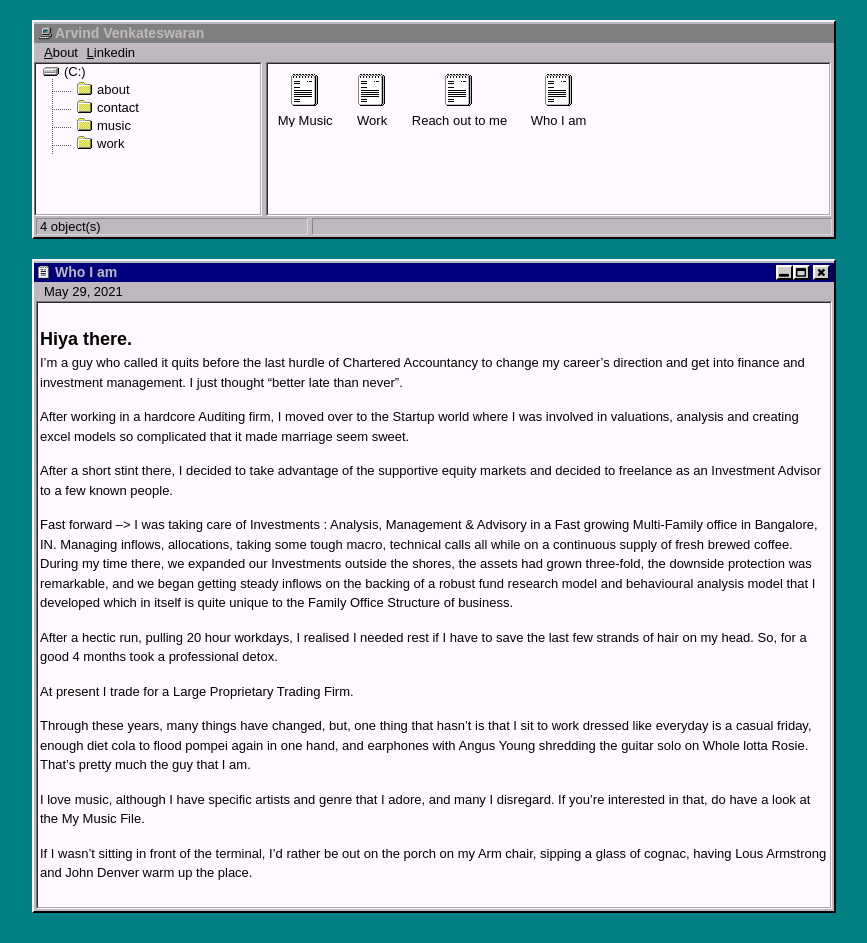
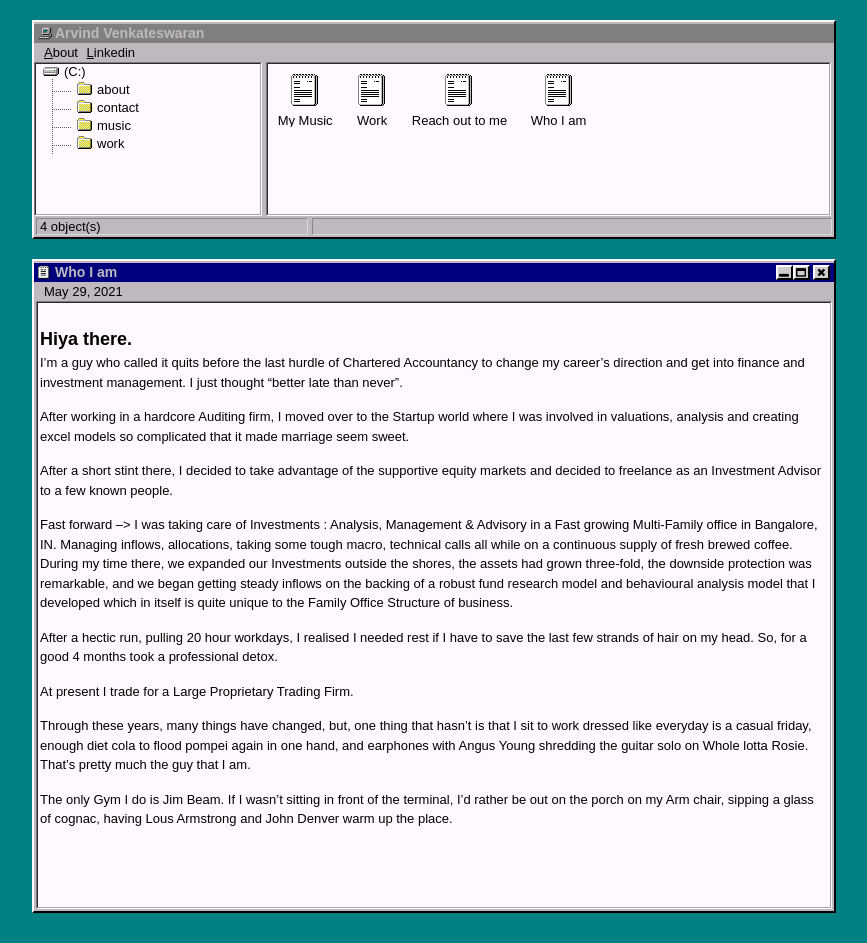
Before and after one commit to arvindvenkat/arvindvenkat.github.io, a Jekyll site: the page built from _posts/2021-05-29-about-me.md, in a window 1280 px wide. Shown: the whole page, without its empty margins (206-1073 px from the left). Built offline with Jekyll 4.4.1, drawn with Linux system fonts in a browser that asks for light colours.

Commit message:
Update 2021-05-29-about-me.md

```diff
--- a/_posts/2021-05-29-about-me.md
+++ b/_posts/2021-05-29-about-me.md
@@ -21,7 +21,4 @@ At present I trade for a Large Proprietary Trading Firm.
 
 Through these years, many things have changed, but, one thing that hasn't is that I sit to work dressed like everyday is a casual friday, enough diet cola to flood pompei again in one hand, and earphones with Angus Young shredding the guitar solo on Whole lotta Rosie. That's pretty much the guy that I am.
 
-
-I love music, although I have specific artists and genre that I adore, and many I disregard. If you're interested in that, do have a look at the My Music File.
-
-If I wasn't sitting in front of the terminal, I'd rather be out on the porch on my Arm chair, sipping a glass of cognac, having Lous Armstrong and John Denver warm up the place.
+The only Gym I do is Jim Beam. If I wasn't sitting in front of the terminal, I'd rather be out on the porch on my Arm chair, sipping a glass of cognac, having Lous Armstrong and John Denver warm up the place.
```
